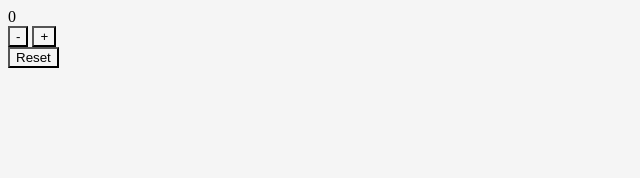
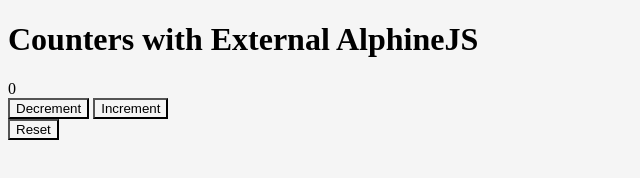
Before and after one commit to MotlalepulaMakhanya/counters, a plain HTML site: page externalalphineJS.html in a window 1280 px wide. Shown: the whole page, without its empty margins (0-640 px from the left). Drawn offline with nearby package versions, Linux system fonts and the light colour scheme.

Commit message:
My counters

```diff
--- a/externalalphineJS.html
+++ b/externalalphineJS.html
@@ -41,10 +41,11 @@
 </head>
 
 <body>
+    <h1>Counters with External AlphineJS</h1>
     <div x-data="counter">
         <div><span x-text="count"></span></div>
-        <button @click="decrement">-</button>
-        <button @click="increment">+</button>
+        <button @click="decrement">Decrement</button>
+        <button @click="increment">Increment</button>
         <div class="reset"><button @click="reset">Reset</button></div>
     </div>
     <style>
```
